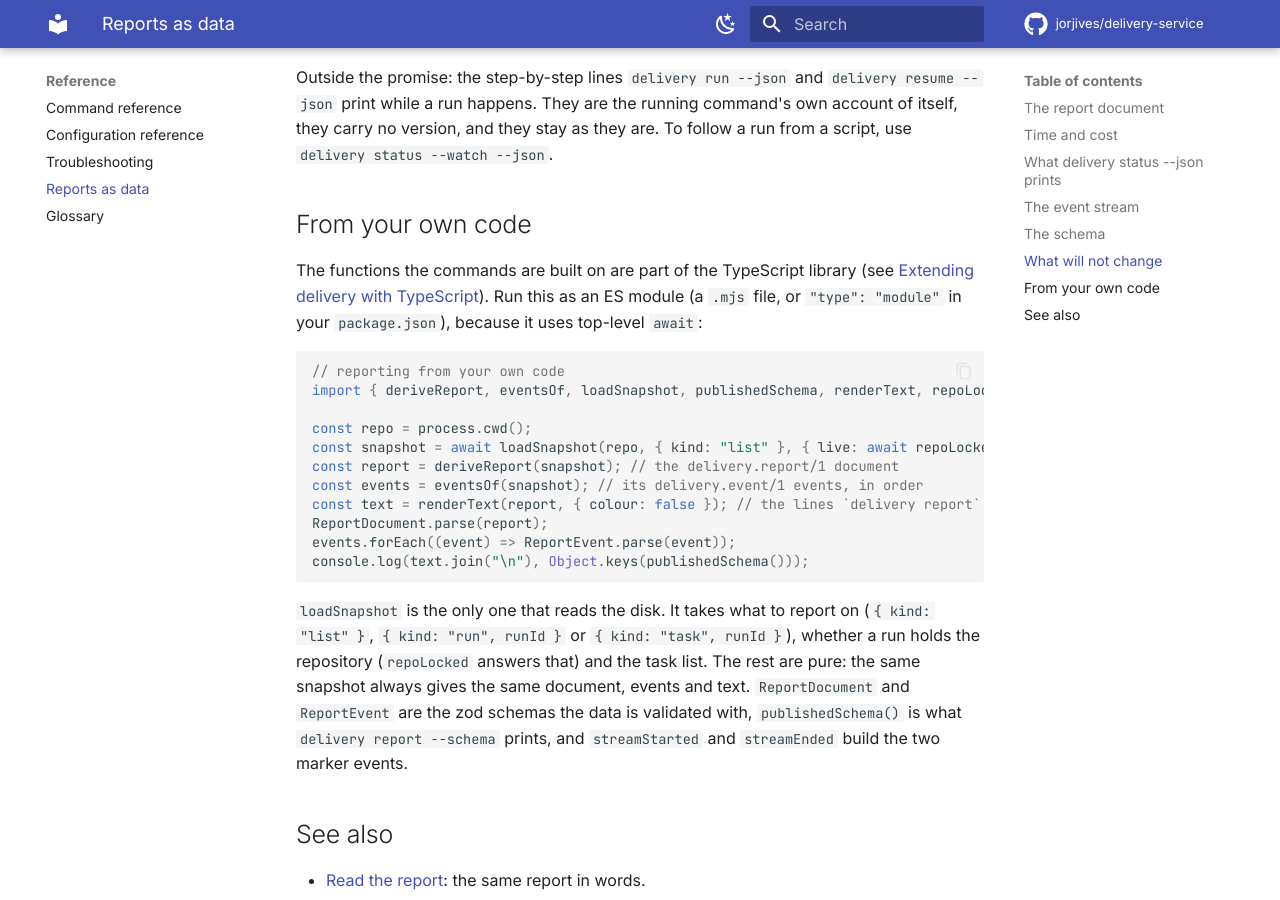
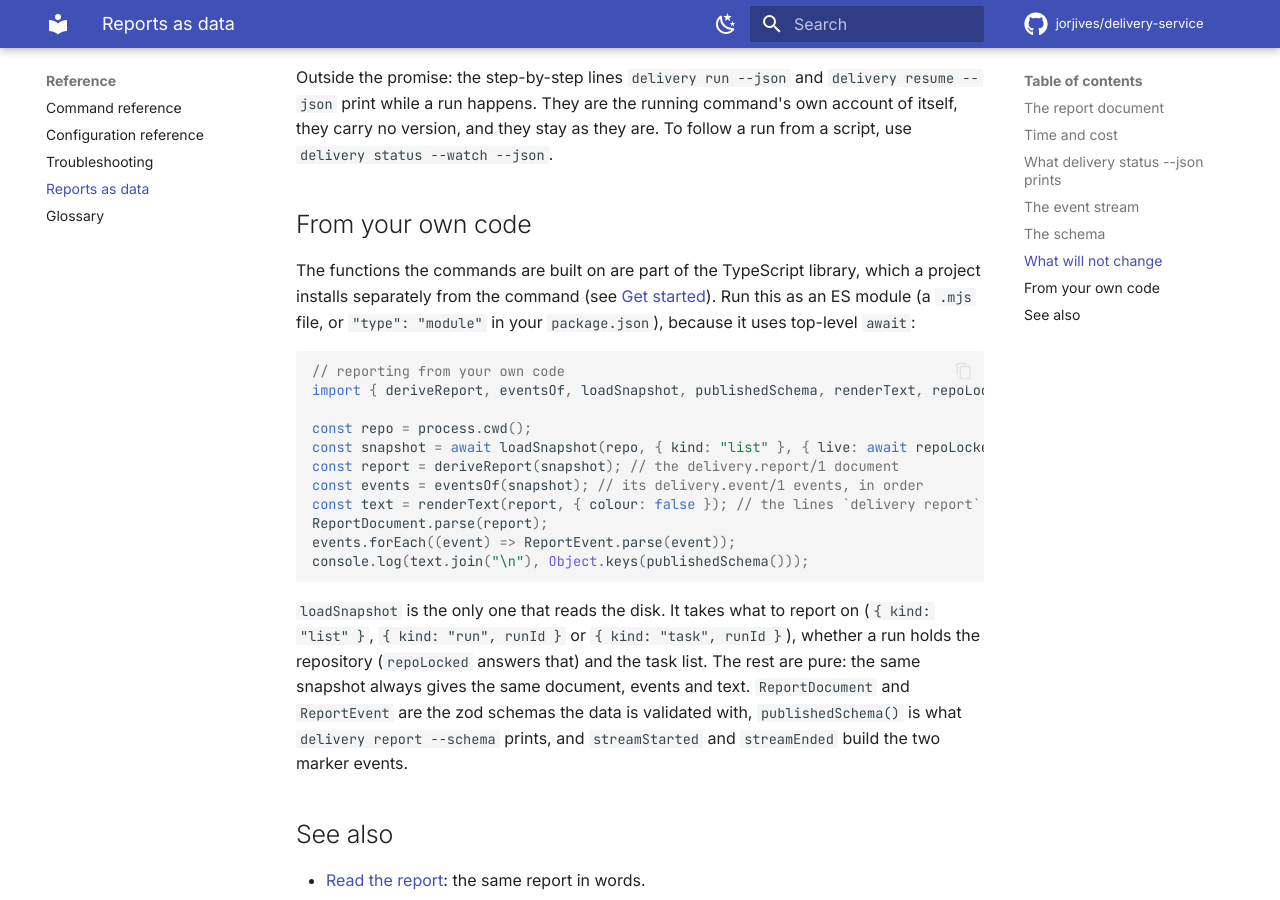
Before and after one commit to jorjives/delivery-service, an MkDocs documentation site: the page built from docs/reporting.md, in a window 1280 px wide and 900 px high, scrolled down 9280 px. Built offline with MkDocs 1.6.1 and Material for MkDocs 9.7.7, drawn with Linux system fonts in a browser that asks for light colours; comment, search, counter and statistics services are not loaded.

Commit message:
Keep the word 'optional' out of the reporting guide
The reporting guide's own test forbids 'optional' because the guide promises every key is always present; the new library pointer used it, in its link anchor as well as its prose.

Co-Authored-By: Claude Sonnet 5.5 <noreply@anthropic.com>

````diff
--- a/docs/reporting.md
+++ b/docs/reporting.md
@@ -244,8 +244,8 @@ version, and they stay as they are. To follow a run from a script, use `delivery
 
 ## From your own code
 
-The functions the commands are built on are part of the TypeScript library (see
-[Extending delivery with TypeScript](getting-started.md#extending-delivery-with-typescript-optional)). Run this as an ES module (a
+The functions the commands are built on are part of the TypeScript library, which a project installs separately from the command (see
+[Get started](getting-started.md)). Run this as an ES module (a
 `.mjs` file, or `"type": "module"` in your `package.json`), because it uses top-level `await`:
 
 ```ts
````
